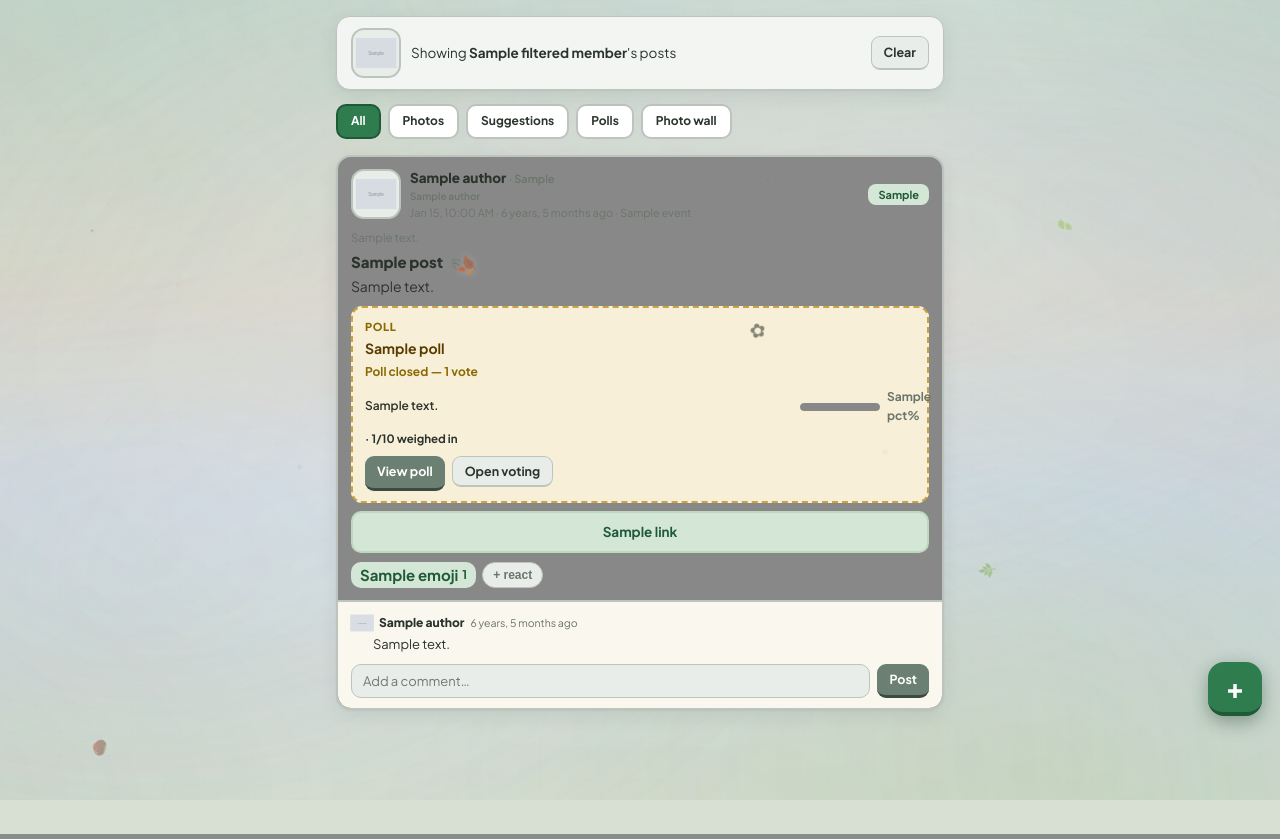
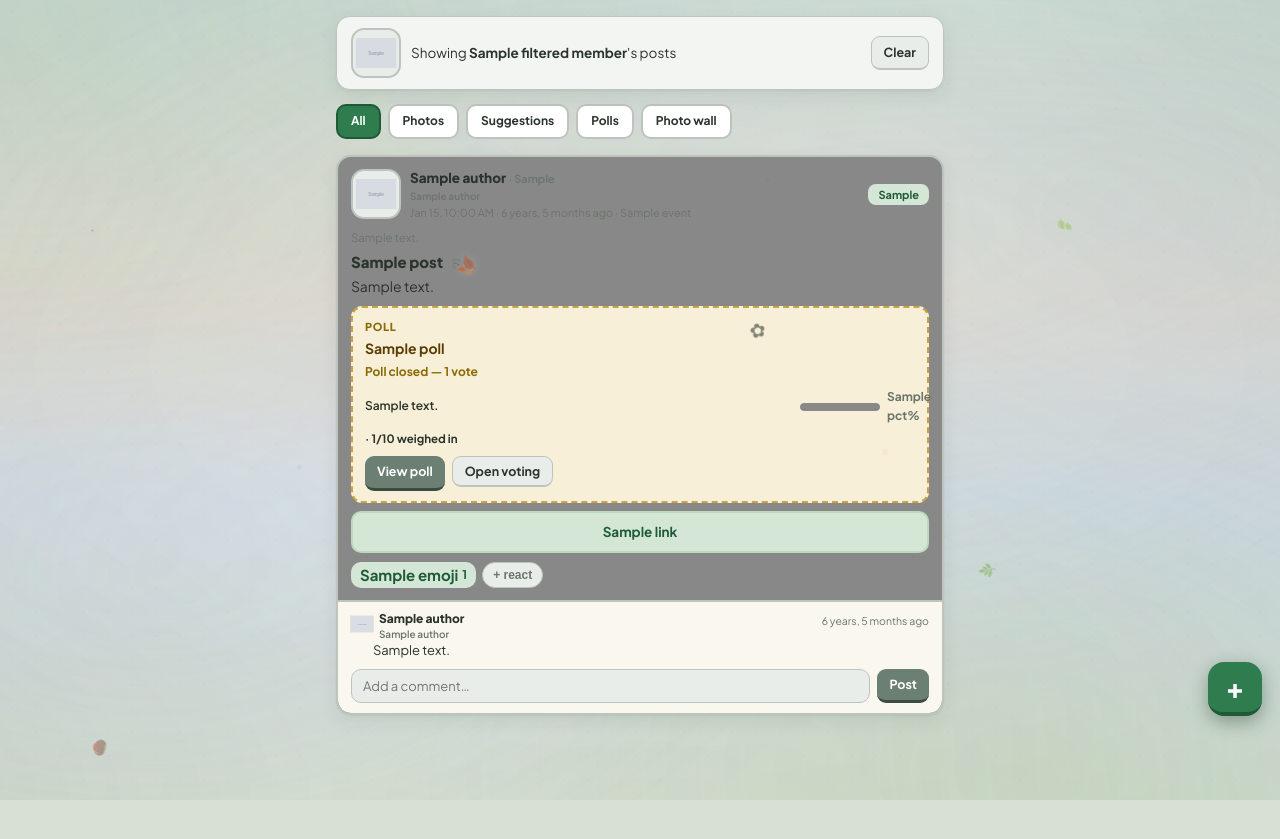
Before and after one commit to Malac-253/nsc-public-demos, a Django app: template guiltali/templates/party/feed.html in a window 1280 px wide. Run offline with Django 5.2, Linux system fonts and the light colour scheme; the template is opened without the code that fills it: most values are stand-ins (such as "Sample title", 1, 10 or a date in 2020); grey boxes marked "Sample" are stand-in pictures.

Commit message:
guiltali changes-p12- post fix 34

```diff
--- a/guiltali/templates/party/feed.html
+++ b/guiltali/templates/party/feed.html
@@ -64,9 +64,13 @@
 .comments{border-top:2px solid var(--line);background:#faf7ee;padding:10px 13px;
   border-radius:0 0 13px 13px}
 .cmt{margin-bottom:9px}
-.cmt .cn{display:flex;align-items:center;gap:6px;font-weight:800;font-size:12px}
-.cmt .cn img{width:22px;height:22px;object-fit:contain;animation:iconPulse 2.8s ease-in-out infinite}
-.cmt .cn .ct{font-weight:500;color:var(--muted);font-size:10.5px}
+.cmt .cn{display:flex;align-items:flex-start;gap:6px;font-weight:800;font-size:12px}
+.cmt .cn img{width:22px;height:22px;object-fit:contain;animation:iconPulse 2.8s ease-in-out infinite;flex:none;margin-top:1px}
+.cmt-who{display:flex;align-items:flex-start;gap:6px;color:inherit;text-decoration:none;min-width:0}
+.cmt-who-text{display:flex;flex-direction:column;gap:1px;min-width:0}
+.cmt-nick{line-height:1.2}
+.cmt .cn .cmt-real{font-size:10px;font-weight:600;line-height:1.2}
+.cmt .cn .ct{font-weight:500;color:var(--muted);font-size:10.5px;margin-left:auto;flex:none;padding-top:1px}
 .cmt .cb{font-size:13px;margin-left:22px}
 .cmt-form{display:flex;gap:7px;margin-top:4px}
 .cmt-form input{flex:1;padding:8px 11px;font-size:13px}
--- a/guiltali/templates/party/feed_posts.html
+++ b/guiltali/templates/party/feed_posts.html
@@ -143,7 +143,16 @@
   <div class="comments">
     {% for c in p.comments.all %}
     <div class="cmt{% if c.is_highlighted %} blink-cmt{% endif %}">
-      <div class="cn"><a href="{% url 'member_link' c.author.id %}" style="display:contents;color:inherit"><img src="{{ c.author.icon_url }}" alt="" loading="lazy">{{ c.author.shown_name }}</a> <span class="ct">{{ c.created_at|timesince }} ago</span></div>
+      <div class="cn">
+        <a href="{% url 'member_link' c.author.id %}" class="cmt-who">
+          <img src="{{ c.author.icon_url }}" alt="" loading="lazy">
+          <span class="cmt-who-text">
+            <span class="cmt-nick">{{ c.author.shown_name }}</span>
+            {% if c.author.real_name_sub %}<span class="real-sub cmt-real">{{ c.author.real_name_sub }}</span>{% endif %}
+          </span>
+        </a>
+        <span class="ct">{{ c.created_at|timesince }} ago</span>
+      </div>
       <div class="cb">{{ c.text }}</div>
     </div>
     {% endfor %}
```
